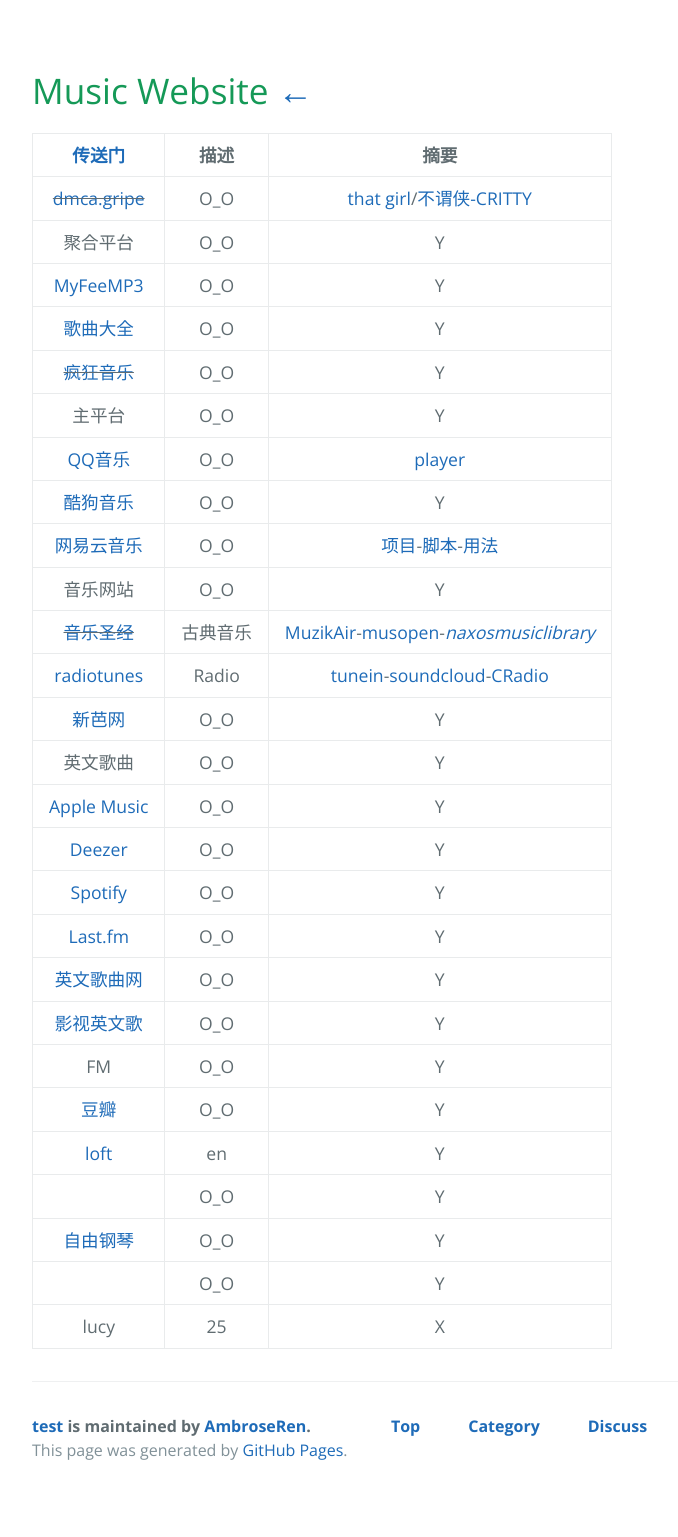
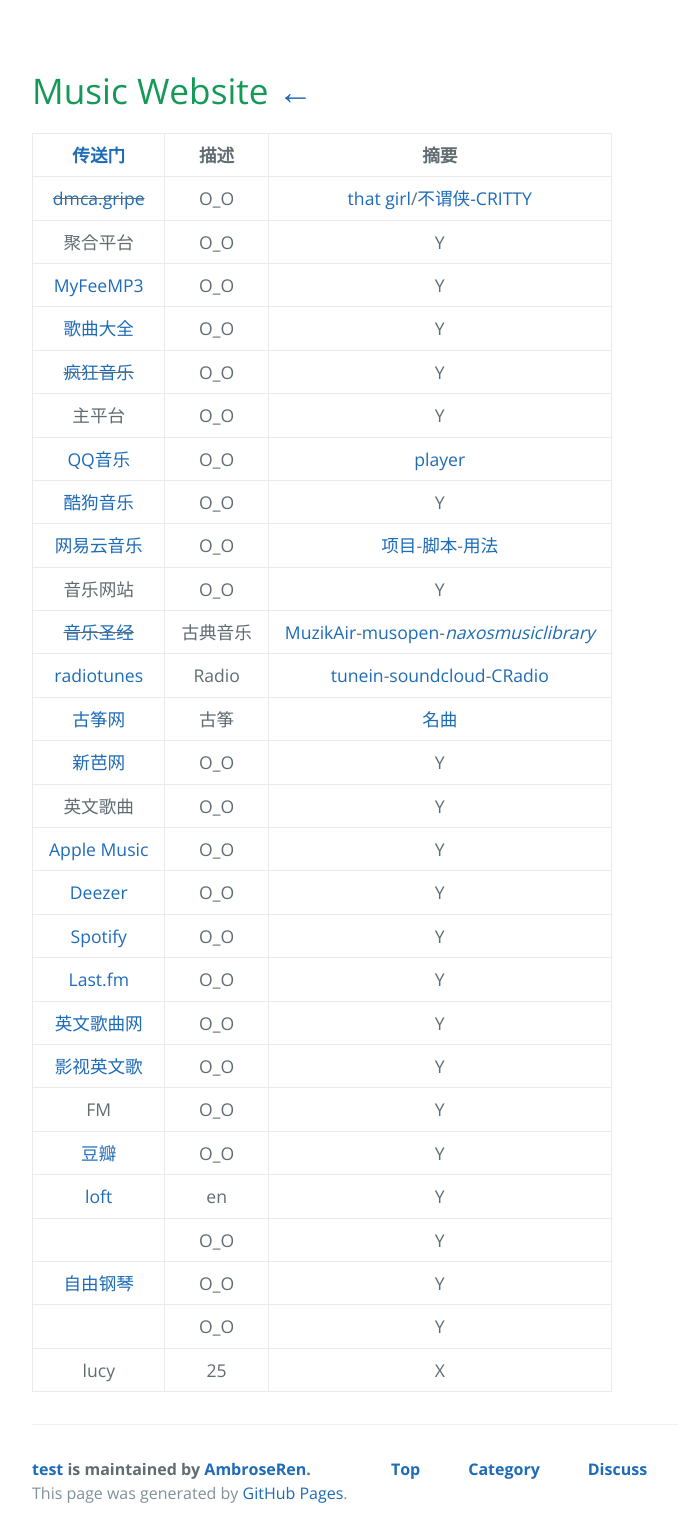
Before and after one commit to AmbroseRen/test, a Jekyll site: the page built from Art/Music/index.md, in a window 1280 px wide. Shown: the whole page, without its empty margins (128-806 px from the left). Built offline with Jekyll 4.4.1, drawn with Linux system fonts in a browser that asks for light colours; nearby versions of some CDN libraries; our own code applies the rules of GitHub Pages for plain Markdown files; library files that are not in the unit come from our copies; the repository's description, which GitHub fills in, is left out; before the commit the page ends 1494 px from its top, so only the background shows below that.

Commit message:
Update index.md

```diff
--- a/Art/Music/index.md
+++ b/Art/Music/index.md
@@ -36,6 +36,7 @@
 | 音乐网站 | O_O | Y |
 | ~~[音乐圣经](https://www.musicbible.com/)~~ | 古典音乐 | [MuzikAir](https://listen.muzikair.com/cn/)-[musopen](https://musopen.org/music/)-*[naxosmusiclibrary](https://www.naxosmusiclibrary.com)* |
 | [radiotunes](https://www.radiotunes.com/) | Radio | [tunein](https://tunein.com/search/?query=classical)-[soundcloud](https://soundcloud.com/search/sets?q=classic%20music)-[CRadio](https://www.accuradio.com/classical/) |
+| [古筝网](https://www.guzheng.cn/qudan/) | 古筝 | [名曲](http://www.guzhengw.cn/list.php?fid=148) |
 | [新芭网](https://www.sin80.com/artist/beethoven) | O_O | Y |
 | 英文歌曲 | O_O | Y |
 | [Apple Music](https://music.apple.com/cn/browse) | O_O | Y |
```
